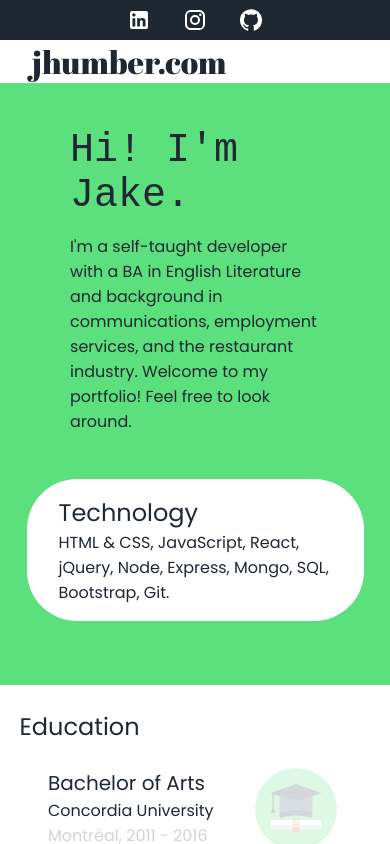
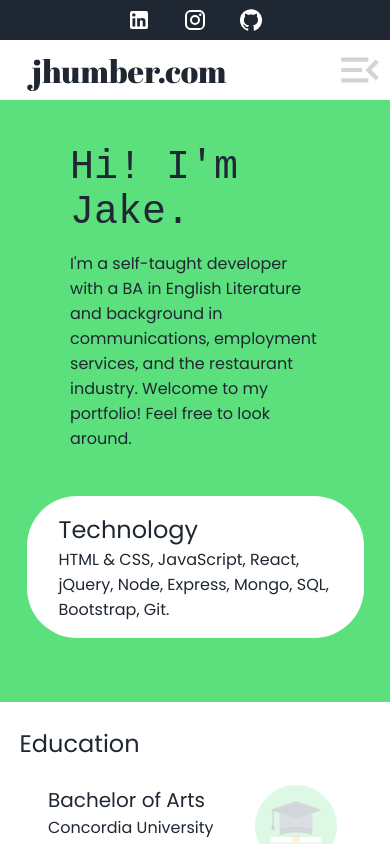
Before and after one commit to humber-jake/portfolio, a React (Vite) app: page / in a window 390 px wide. Shown: the top 844 px of the page. Built offline with nearby package versions, Linux system fonts and the light colour scheme; a web font is replaced by a local one.

Commit message:
Add burger menu

```diff
--- a/src/App.css
+++ b/src/App.css
@@ -33,6 +33,7 @@
   box-sizing: border-box;
   margin: 0 auto;
   width: 100%;
+  height: auto;
 }
 .NavbarElements {
   box-sizing: border-box;
@@ -176,6 +177,10 @@
     opacity: 80%;
   }
 }
+.Burger,
+.BurgerMenu {
+  display: none;
+}
 
 @media only screen and (max-width: 1280px) {
   .container {
@@ -210,6 +215,53 @@
   }
 }
 @media only screen and (max-width: 800px) {
+  .NavbarElements {
+    height: 60px;
+  }
+  .Burger {
+    position: absolute;
+    top: 40px;
+    right: calc((100vw - 600px) / 2);
+    display: block;
+    height: 60px;
+    width: 60px;
+    content: '>';
+    background: rgb(255, 255, 255);
+    svg {
+      height: 60px;
+      width: 50px;
+      color: #d3d3d3;
+    }
+  }
+  .BurgerMenu {
+    box-sizing: border-box;
+    padding: 1rem;
+    background: white;
+    display: flex;
+    flex-direction: column;
+    width: 600px;
+    overflow: hidden;
+    margin: 0 auto;
+    max-height: 500px;
+    transition: 600ms;
+    transition-timing-function: cubic-bezier(0.55, 0.085, 0.68, 0.53);
+    /* transform: scaleY(100%); */
+    transform-origin: top;
+    .NavLink,
+    .NavLink:hover {
+      background-image: none;
+      padding: 0;
+      background-size: 0;
+      transition: none;
+      margin: 0.25rem;
+    }
+  }
+  .hidden {
+    max-height: 0;
+    padding: 0 1rem;
+    transition: 0ms;
+    /* transform: scaleY(0%); */
+  }
   .EducationSection {
     background-image: none;
     .sectionTitleLarge {
@@ -232,8 +284,10 @@
   .container {
     width: 600px;
   }
-  .NavLink {
-    display: none;
+  .NavLinks {
+    .NavLink {
+      display: none;
+    }
   }
 
   .container {
@@ -263,6 +317,12 @@
 }
 
 @media only screen and (max-width: 600px) {
+  .Burger {
+    right: calc((100vw - 400px) / 2);
+  }
+  .BurgerMenu {
+    width: 400px;
+  }
   .container .sectionTitleSmall {
     display: block;
     font-size: 1.5rem;
--- a/src/Navbar.jsx
+++ b/src/Navbar.jsx
@@ -1,10 +1,21 @@
-import React from 'react';
+import React, { useEffect, useState } from 'react';
 import LinkedInIcon from '@mui/icons-material/LinkedIn';
 import InstagramIcon from '@mui/icons-material/Instagram';
 import GitHubIcon from '@mui/icons-material/GitHub';
+import MenuOpenIcon from '@mui/icons-material/MenuOpen';
 import { Link } from 'react-router-dom';
 
 const Navbar = (props) => {
+  const [toggle, setToggle] = useState(false);
+
+  const burgerToggle = () => {
+    setToggle(!toggle);
+  };
+
+  const hideBurger = () => {
+    setToggle(false);
+  };
+
   const { resume } = props;
 
   const socials = resume.socialmedia;
@@ -13,7 +24,7 @@ const Navbar = (props) => {
 
   const navLinks = links.map((link, index) => {
     return (
-      <Link to={link} className="NavLink" key={index}>
+      <Link to={link} className="NavLink" key={index} onClick={hideBurger}>
         {link}
       </Link>
     );
@@ -40,12 +51,23 @@ const Navbar = (props) => {
             <Link to="/" className="Name">
               {resume.website}
             </Link>
-            <Link to="/" className="NavLink Home">
-              home
-            </Link>
 
-            <div className="NavLinks">{navLinks.slice(5, 8)}</div>
+            <div className="NavLinks">
+              <Link to="/" className="NavLink Home">
+                home
+              </Link>
+              {navLinks.slice(5, 8)}
+            </div>
           </div>
+        </div>
+        <div className="Burger" onClick={burgerToggle}>
+          <MenuOpenIcon />
+        </div>
+        <div className={toggle ? 'BurgerMenu' : 'BurgerMenu hidden'}>
+          <Link to="/" className="NavLink Home" onClick={hideBurger}>
+            home
+          </Link>
+          {navLinks.slice(5, 8)}
         </div>
       </div>
     </>
```
